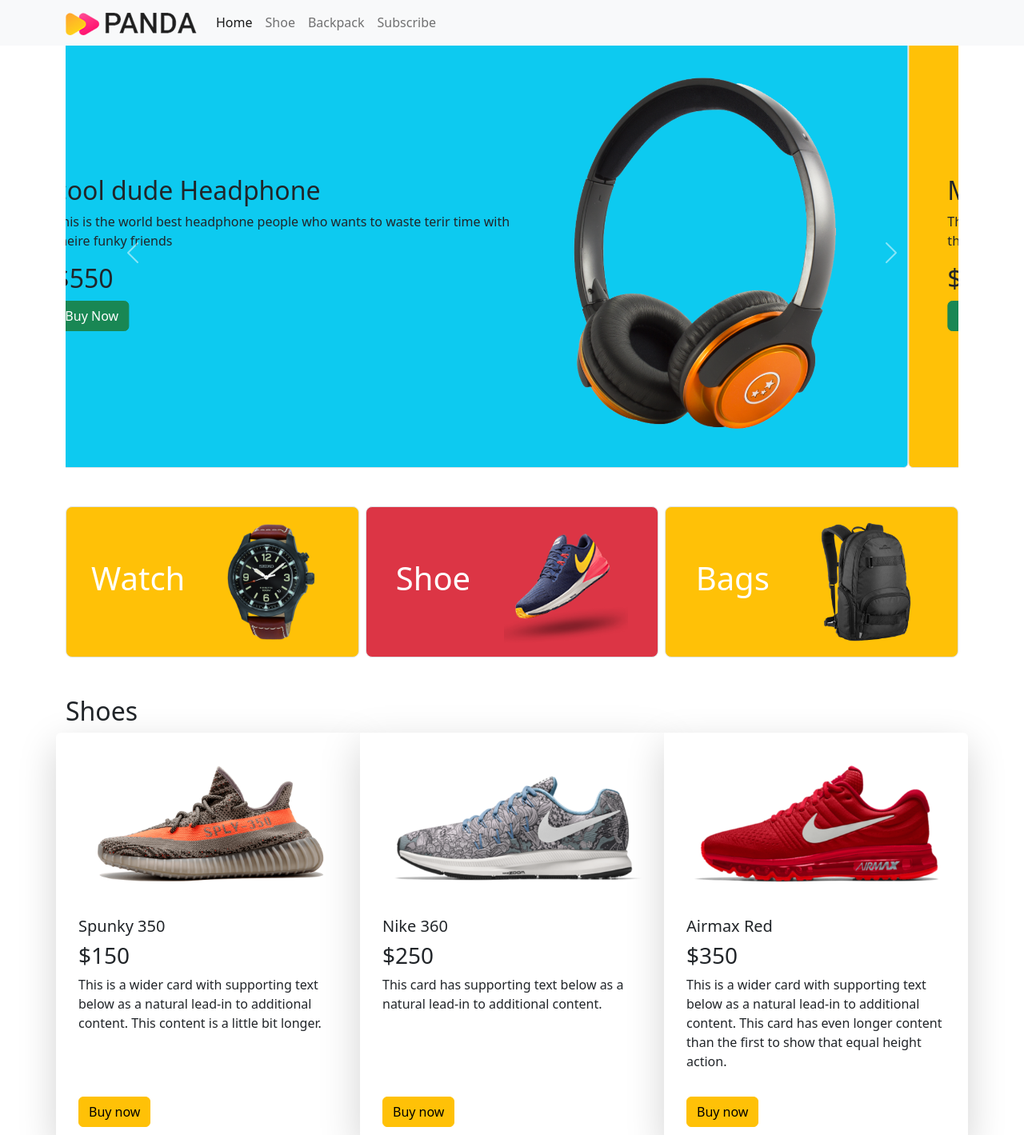
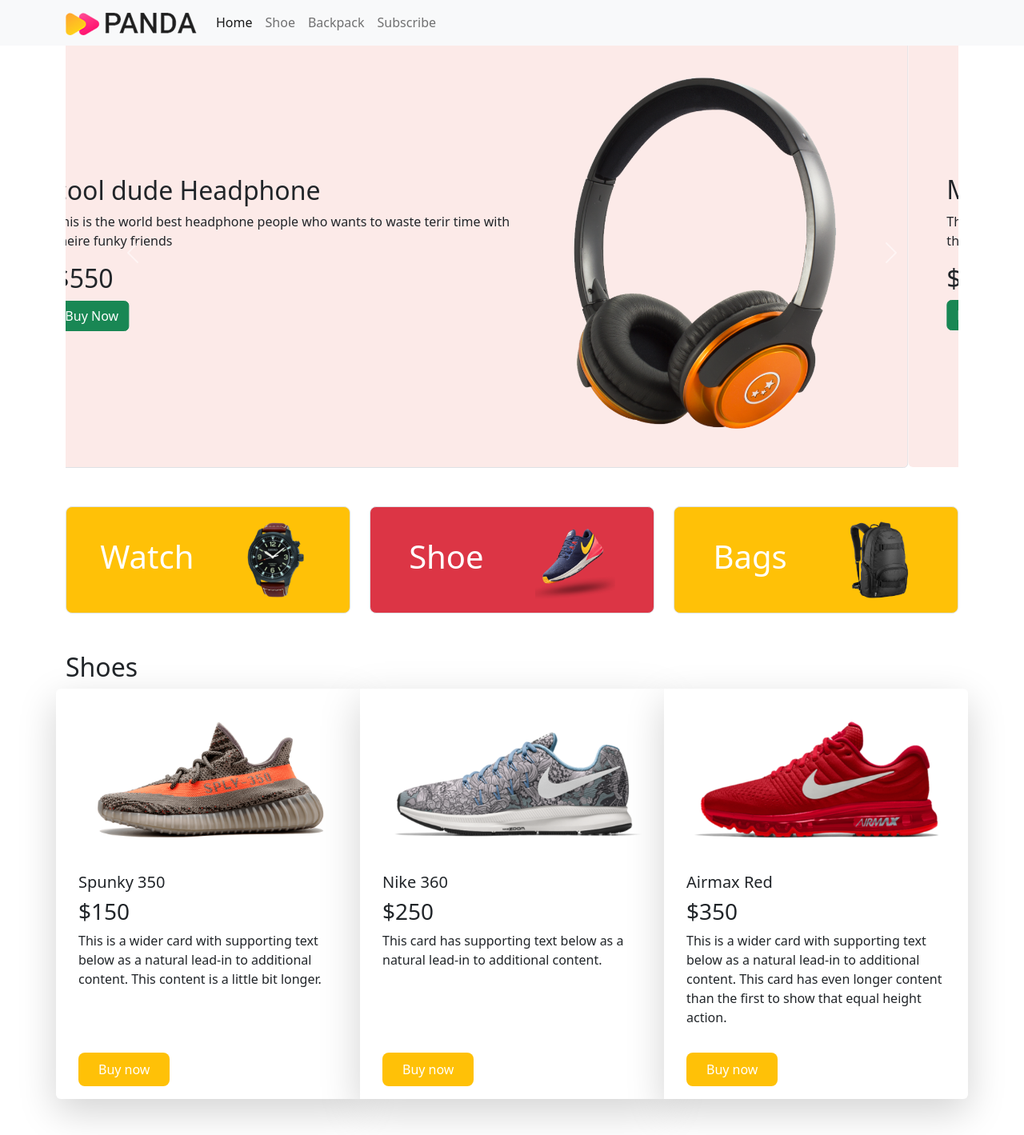
Before and after one commit to pallabraj/panda-commerse-bootstrap, a plain HTML site: page index.html in a window 1280 px wide. Shown: the top 1419 px of the page at 80% size. Drawn offline with nearby package versions, Linux system fonts and the light colour scheme.

Commit message:
added custom style

```diff
--- /dev/null
+++ b/css/style.css
@@ -0,0 +1,14 @@
+.panda-bg-info{
+    background-color: #fceae8;
+}
+/* overwrite css */
+.catagories img{
+    width: 100px;
+}
+.btn-warning{
+    background-image: linear-gradient(to bottom #ff589b 0%, #ff136f 100%);
+    color: #fff;
+    border: none;
+    border-radius: 8px;
+    padding: 9px 25px;
+}
--- a/index.html
+++ b/index.html
@@ -5,6 +5,8 @@
     <meta name="viewport" content="width=device-width, initial-scale=1">
     <title>panda commerse</title>
     <link href="https://cdn.jsdelivr.net/npm/bootstrap@5.2.0/dist/css/bootstrap.min.css" rel="stylesheet" integrity="sha384-gH2yIJqKdNHPEq0n4Mqa/HGKIhSkIHeL5AyhkYV8i59U5AR6csBvApHHNl/vI1Bx" crossorigin="anonymous">
+  <!-- custom css -->
+  <link rel="stylesheet" href="css/style.css">
   </head>
   <body>
 
@@ -49,7 +51,7 @@
             <div id="carouselExampleControls" class="carousel slide" data-bs-ride="carousel">
                 <div class="carousel-inner">
                     <!-- Frist carousel item starts -->
-                    <div class="carousel-item active bg-info border rounded p-5">
+                    <div class="carousel-item active panda-bg-info border rounded p-5">
 
                         <div class="row">
                             <div class="col-lg-7 d-flex align-items-center">
@@ -68,7 +70,7 @@
                       </div>
                   <!--3. we add image in source <img src="images/banner-images/headphone.png" -->
                   <!-- second carousel item starts -->
-                  <div class="carousel-item bg-warning border rounded p-5">
+                  <div class="carousel-item panda-bg-info rounded p-5">
                     <!--8. add background color in carousal-item -->
                     <!--4. we add new div .row in frist image  -->
                     <!--5. inside .row new added colum large-7 for text <div class="col-lg-7"></div>,,
@@ -99,7 +101,7 @@
                     </div>
                   </div>
                   <!-- third carousel item starts -->
-                  <div class="carousel-item bg-danger border rounded p-5">
+                  <div class="carousel-item panda-bg-info border rounded p-5">
 
                     <div class="row">
                         <div class="col-lg-7 d-flex align-items-center">
@@ -136,7 +138,8 @@
     <section>
         <div class="container text-center my-5">
             <!--2. we add margin vertical my-5, <div class="container text-center my-5"> -->
-            <div class="row g-2">
+            <div class="row g-4 catagories">
+              <!-- customise css, g-4, catagories -->
               <div class="col-lg-4 col-md-2 col-sm-12">
                 <div class="p-3 border bg-warning rounded-3 d-flex align-items-center justify-content-around">
                    <h1 class="text-white">Watch</h1>
@@ -276,7 +279,7 @@
     </section>
     <!-- Elaborate more Bag Ends  -->
     <!-- suscribe starts  -->
-    <section  style="height: 300px;" class="container rounded-3 d-flex justify-content-center align-items-center bg-warning" id="subscribe">
+    <section  style="height: 300px;" class="container rounded-3 d-flex justify-content-center align-items-center panda-bg-info" id="subscribe">
       <div>
         <!--lastwork id="subscribe4.4 -->
         <!--4. add display flex in container  -->
```
